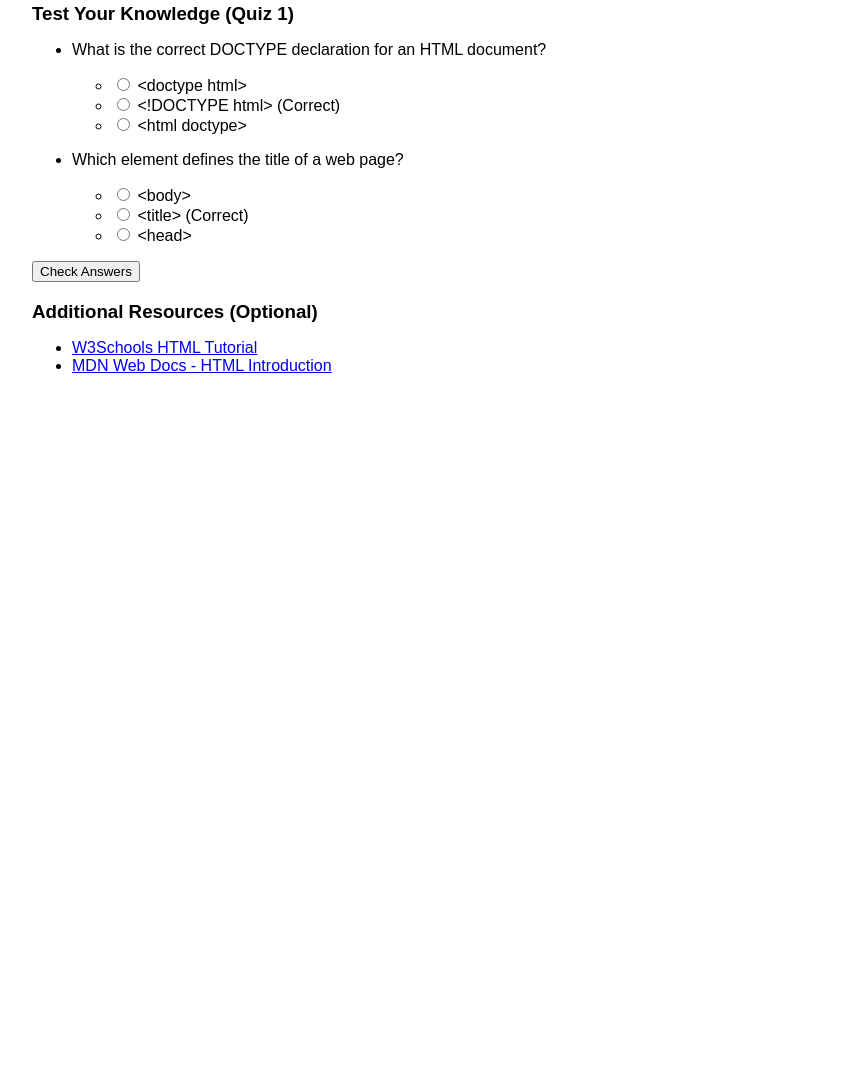
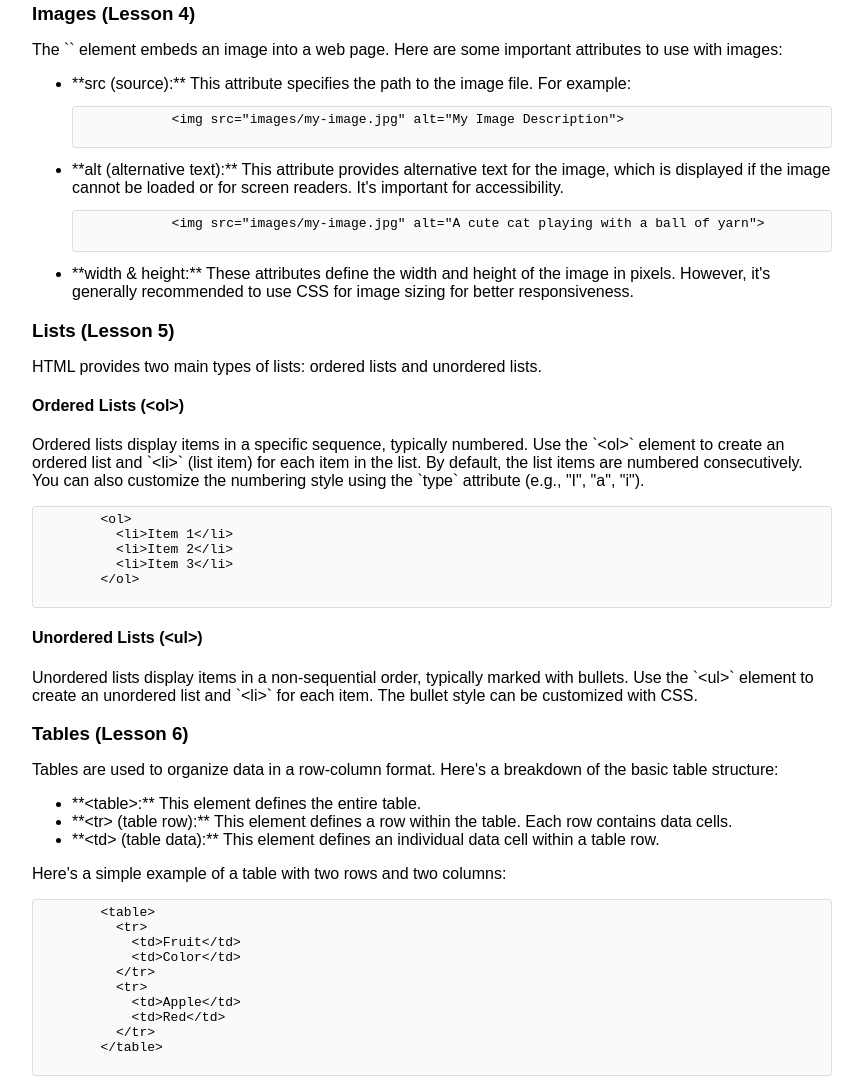
Before and after one commit to mohamedmehdigara/html-css-js-sololearn-clone, a plain HTML site: page html.html in a window 1280 px wide. Shown: the part 1018-2110 px from the top of the page, without its empty margins (208-1071 px from the left). Before the commit the page ends 1429 px from the top, so only its background shows below. Drawn offline with Linux system fonts and the light colour scheme.

Commit message:
edited files

```diff
--- a/html.html
+++ b/html.html
@@ -57,6 +57,64 @@
         <h3>Write and Run HTML Code (Code Editor Placeholder)</h3>
       </div>
 
+      <h3>Images (Lesson 4)</h3>
+      <p>The `<img>` element embeds an image into a web page. Here are some important attributes to use with images:</p>
+
+      <ul>
+        <li>**src (source):** This attribute specifies the path to the image file. For example:
+          <pre class="code-snippet">
+            &lt;img src="images/my-image.jpg" alt="My Image Description"&gt;
+          </pre>
+        </li>
+        <li>**alt (alternative text):** This attribute provides alternative text for the image, which is displayed if the image cannot be loaded or for screen readers. It's important for accessibility.
+          <pre class="code-snippet">
+            &lt;img src="images/my-image.jpg" alt="A cute cat playing with a ball of yarn"&gt;
+          </pre>
+        </li>
+        <li>**width & height:** These attributes define the width and height of the image in pixels. However, it's generally recommended to use CSS for image sizing for better responsiveness.</li>
+      </ul>
+
+      <h3>Lists (Lesson 5)</h3>
+      <p>HTML provides two main types of lists: ordered lists and unordered lists.</p>
+
+      <h4>Ordered Lists (&lt;ol&gt;)</h4>
+      <p>Ordered lists display items in a specific sequence, typically numbered. Use the `&lt;ol&gt;` element to create an ordered list and `&lt;li&gt;` (list item) for each item in the list. By default, the list items are numbered consecutively. You can also customize the numbering style using the `type` attribute (e.g., "I", "a", "i").</p>
+
+      <pre class="code-snippet">
+        &lt;ol&gt;
+          &lt;li&gt;Item 1&lt;/li&gt;
+          &lt;li&gt;Item 2&lt;/li&gt;
+          &lt;li&gt;Item 3&lt;/li&gt;
+        &lt;/ol&gt;
+      </pre>
+
+      <h4>Unordered Lists (&lt;ul&gt;)</h4>
+      <p>Unordered lists display items in a non-sequential order, typically marked with bullets. Use the `&lt;ul&gt;` element to create an unordered list and `&lt;li&gt;` for each item. The bullet style can be customized with CSS.</p>
+
+      <h3>Tables (Lesson 6)</h3>
+      <p>Tables are used to organize data in a row-column format. Here's a breakdown of the basic table structure:</p>
+
+      <ul>
+        <li>**&lt;table&gt;:** This element defines the entire table.</li>
+        <li>**&lt;tr&gt; (table row):** This element defines a row within the table. Each row contains data cells.</li>
+        <li>**&lt;td&gt; (table data):** This element defines an individual data cell within a table row.</li>
+      </ul>
+
+      <p>Here's a simple example of a table with two rows and two columns:</p>
+      <pre class="code-snippet">
+        &lt;table&gt;
+          &lt;tr&gt;
+            &lt;td&gt;Fruit&lt;/td&gt;
+            &lt;td&gt;Color&lt;/td&gt;
+          &lt;/tr&gt;
+          &lt;tr&gt;
+            &lt;td&gt;Apple&lt;/td&gt;
+            &lt;td&gt;Red&lt;/td&gt;
+          &lt;/tr&gt;
+        &lt;/table&gt;
+      </pre>
+
+
       <h3>Test Your Knowledge (Quiz 1)</h3>
       <ul class="quiz">
         <li>
```
